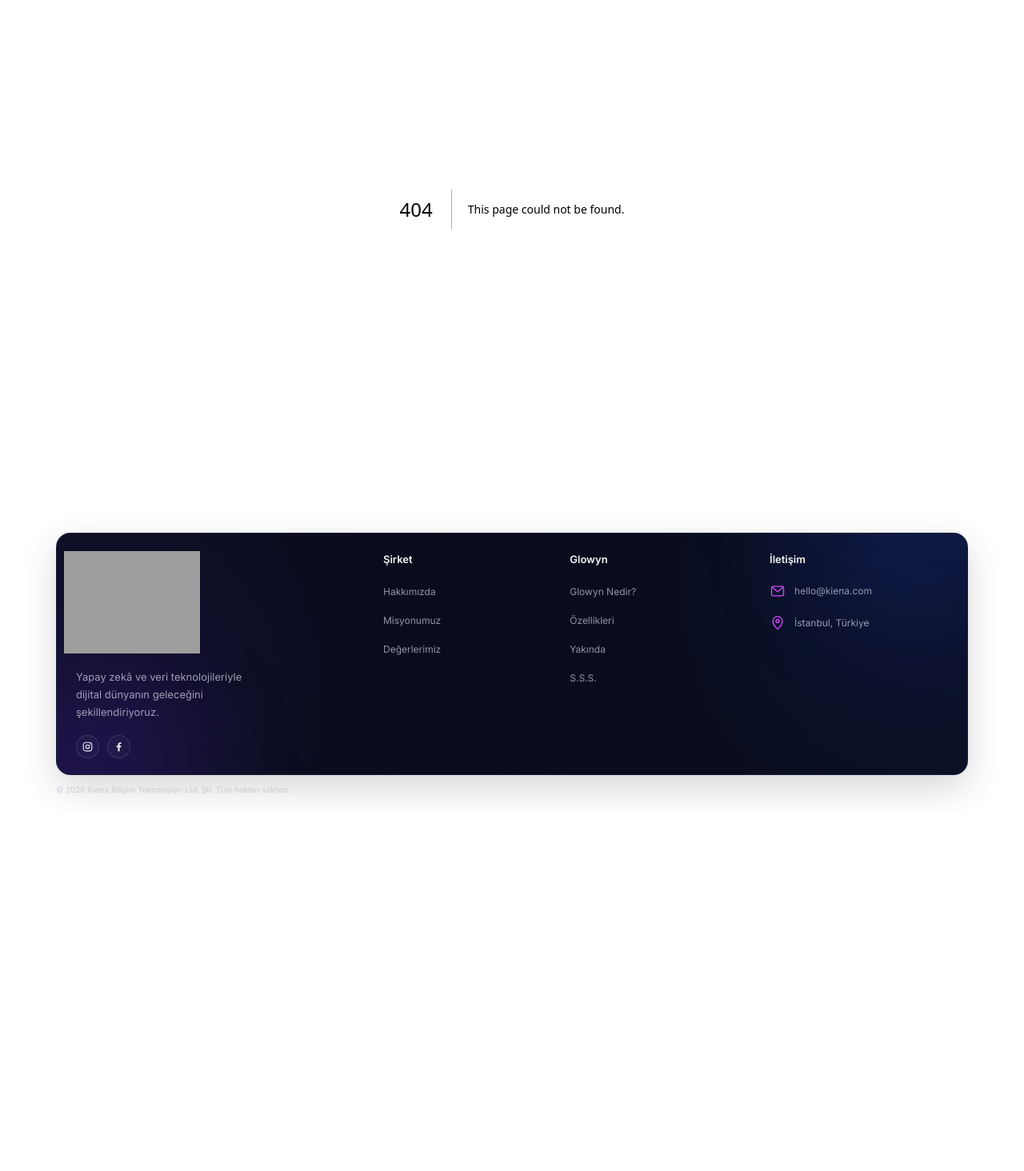
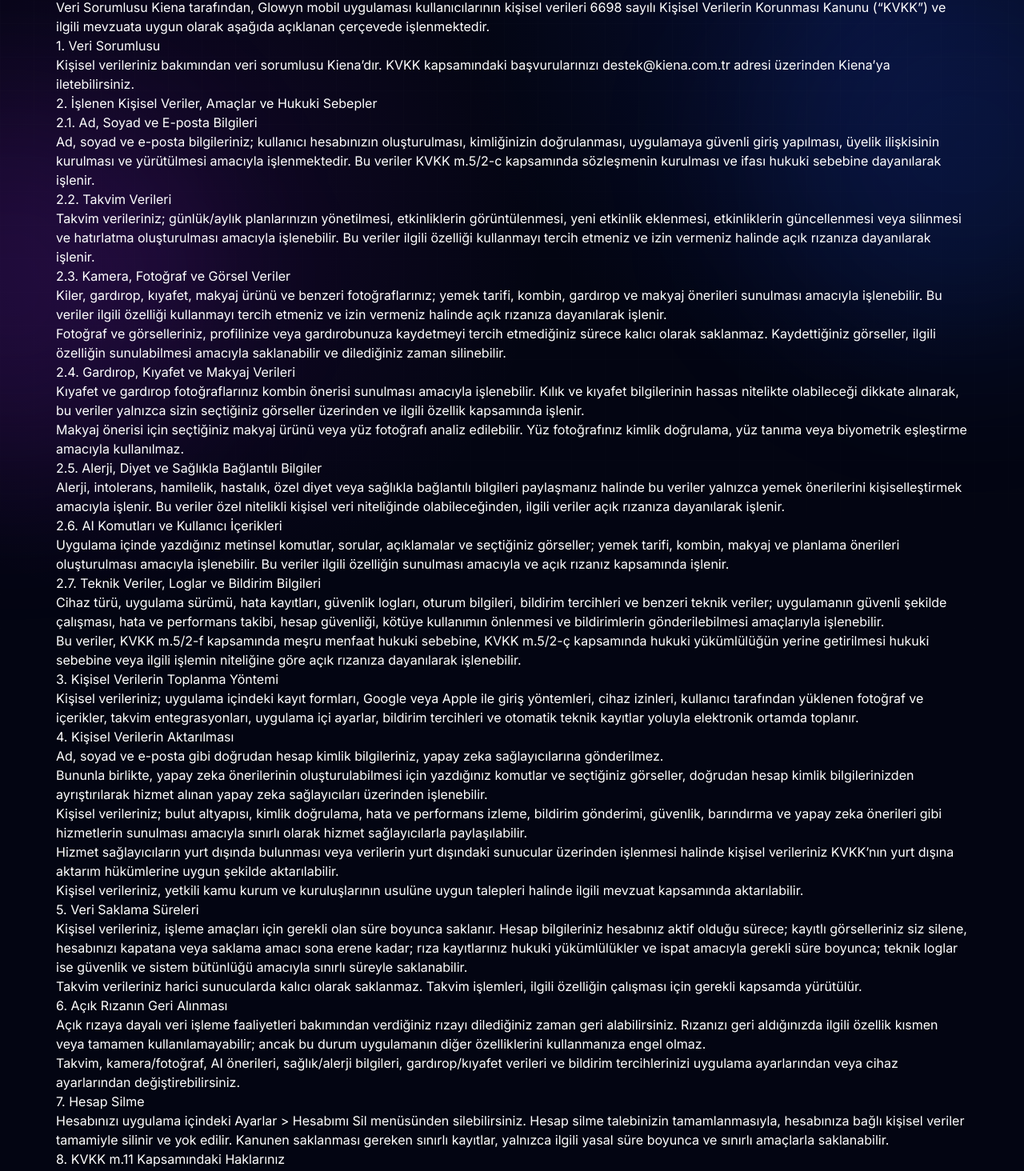
Before and after one commit to kenan-pamuk/kiena-web, a Next.js app: page /legal/kvkk-aydinlatma-metni in a window 1280 px wide. Before the commit this address had no page. Shown: the part 139-1603 px from the top of the page at 80% size. Before the commit the page ends 1152 px from the top, so only its background shows below. Built offline with nearby package versions, Linux system fonts and the light colour scheme; grey boxes are pictures that could not be loaded.

Commit message:
Create page.tsx

```diff
--- /dev/null
+++ b/app/legal/kvkk-aydinlatma-metni/page.tsx
@@ -0,0 +1,117 @@
+import type { Metadata } from "next";
+
+import Header from "../../../components/header";
+import LegalPage from "../../../components/legal/LegalPage";
+
+export const metadata: Metadata = {
+  title: "KVKK Aydınlatma Metni",
+  description:
+    "Kiena 6698 Sayılı KVKK Kapsamında Aydınlatma Metni.",
+};
+
+const sections = [
+  {
+    title: "1. Veri Sorumlusu",
+    paragraphs: [
+      "Kişisel verileriniz bakımından veri sorumlusu Kiena’dır. KVKK kapsamındaki başvurularınızı destek@kiena.com.tr adresi üzerinden Kiena’ya iletebilirsiniz.",
+    ],
+  },
+  {
+    title: "2. İşlenen Kişisel Veriler, Amaçlar ve Hukuki Sebepler",
+    paragraphs: [
+      "2.1. Ad, Soyad ve E-posta Bilgileri",
+      "Ad, soyad ve e-posta bilgileriniz; kullanıcı hesabınızın oluşturulması, kimliğinizin doğrulanması, uygulamaya güvenli giriş yapılması, üyelik ilişkisinin kurulması ve yürütülmesi amacıyla işlenmektedir. Bu veriler KVKK m.5/2-c kapsamında sözleşmenin kurulması ve ifası hukuki sebebine dayanılarak işlenir.",
+
+      "2.2. Takvim Verileri",
+      "Takvim verileriniz; günlük/aylık planlarınızın yönetilmesi, etkinliklerin görüntülenmesi, yeni etkinlik eklenmesi, etkinliklerin güncellenmesi veya silinmesi ve hatırlatma oluşturulması amacıyla işlenebilir. Bu veriler ilgili özelliği kullanmayı tercih etmeniz ve izin vermeniz halinde açık rızanıza dayanılarak işlenir.",
+
+      "2.3. Kamera, Fotoğraf ve Görsel Veriler",
+      "Kiler, gardırop, kıyafet, makyaj ürünü ve benzeri fotoğraflarınız; yemek tarifi, kombin, gardırop ve makyaj önerileri sunulması amacıyla işlenebilir. Bu veriler ilgili özelliği kullanmayı tercih etmeniz ve izin vermeniz halinde açık rızanıza dayanılarak işlenir.",
+      "Fotoğraf ve görselleriniz, profilinize veya gardırobunuza kaydetmeyi tercih etmediğiniz sürece kalıcı olarak saklanmaz. Kaydettiğiniz görseller, ilgili özelliğin sunulabilmesi amacıyla saklanabilir ve dilediğiniz zaman silinebilir.",
+
+      "2.4. Gardırop, Kıyafet ve Makyaj Verileri",
+      "Kıyafet ve gardırop fotoğraflarınız kombin önerisi sunulması amacıyla işlenebilir. Kılık ve kıyafet bilgilerinin hassas nitelikte olabileceği dikkate alınarak, bu veriler yalnızca sizin seçtiğiniz görseller üzerinden ve ilgili özellik kapsamında işlenir.",
+      "Makyaj önerisi için seçtiğiniz makyaj ürünü veya yüz fotoğrafı analiz edilebilir. Yüz fotoğrafınız kimlik doğrulama, yüz tanıma veya biyometrik eşleştirme amacıyla kullanılmaz.",
+
+      "2.5. Alerji, Diyet ve Sağlıkla Bağlantılı Bilgiler",
+      "Alerji, intolerans, hamilelik, hastalık, özel diyet veya sağlıkla bağlantılı bilgileri paylaşmanız halinde bu veriler yalnızca yemek önerilerini kişiselleştirmek amacıyla işlenir. Bu veriler özel nitelikli kişisel veri niteliğinde olabileceğinden, ilgili veriler açık rızanıza dayanılarak işlenir.",
+
+      "2.6. AI Komutları ve Kullanıcı İçerikleri",
+      "Uygulama içinde yazdığınız metinsel komutlar, sorular, açıklamalar ve seçtiğiniz görseller; yemek tarifi, kombin, makyaj ve planlama önerileri oluşturulması amacıyla işlenebilir. Bu veriler ilgili özelliğin sunulması amacıyla ve açık rızanız kapsamında işlenir.",
+
+      "2.7. Teknik Veriler, Loglar ve Bildirim Bilgileri",
+      "Cihaz türü, uygulama sürümü, hata kayıtları, güvenlik logları, oturum bilgileri, bildirim tercihleri ve benzeri teknik veriler; uygulamanın güvenli şekilde çalışması, hata ve performans takibi, hesap güvenliği, kötüye kullanımın önlenmesi ve bildirimlerin gönderilebilmesi amaçlarıyla işlenebilir.",
+      "Bu veriler, KVKK m.5/2-f kapsamında meşru menfaat hukuki sebebine, KVKK m.5/2-ç kapsamında hukuki yükümlülüğün yerine getirilmesi hukuki sebebine veya ilgili işlemin niteliğine göre açık rızanıza dayanılarak işlenebilir.",
+    ],
+  },
+  {
+    title: "3. Kişisel Verilerin Toplanma Yöntemi",
+    paragraphs: [
+      "Kişisel verileriniz; uygulama içindeki kayıt formları, Google veya Apple ile giriş yöntemleri, cihaz izinleri, kullanıcı tarafından yüklenen fotoğraf ve içerikler, takvim entegrasyonları, uygulama içi ayarlar, bildirim tercihleri ve otomatik teknik kayıtlar yoluyla elektronik ortamda toplanır.",
+    ],
+  },
+  {
+    title: "4. Kişisel Verilerin Aktarılması",
+    paragraphs: [
+      "Ad, soyad ve e-posta gibi doğrudan hesap kimlik bilgileriniz, yapay zeka sağlayıcılarına gönderilmez.",
+      "Bununla birlikte, yapay zeka önerilerinin oluşturulabilmesi için yazdığınız komutlar ve seçtiğiniz görseller, doğrudan hesap kimlik bilgilerinizden ayrıştırılarak hizmet alınan yapay zeka sağlayıcıları üzerinden işlenebilir.",
+      "Kişisel verileriniz; bulut altyapısı, kimlik doğrulama, hata ve performans izleme, bildirim gönderimi, güvenlik, barındırma ve yapay zeka önerileri gibi hizmetlerin sunulması amacıyla sınırlı olarak hizmet sağlayıcılarla paylaşılabilir.",
+      "Hizmet sağlayıcıların yurt dışında bulunması veya verilerin yurt dışındaki sunucular üzerinden işlenmesi halinde kişisel verileriniz KVKK’nın yurt dışına aktarım hükümlerine uygun şekilde aktarılabilir.",
+      "Kişisel verileriniz, yetkili kamu kurum ve kuruluşlarının usulüne uygun talepleri halinde ilgili mevzuat kapsamında aktarılabilir.",
+    ],
+  },
+  {
+    title: "5. Veri Saklama Süreleri",
+    paragraphs: [
+      "Kişisel verileriniz, işleme amaçları için gerekli olan süre boyunca saklanır. Hesap bilgileriniz hesabınız aktif olduğu sürece; kayıtlı görselleriniz siz silene, hesabınızı kapatana veya saklama amacı sona erene kadar; rıza kayıtlarınız hukuki yükümlülükler ve ispat amacıyla gerekli süre boyunca; teknik loglar ise güvenlik ve sistem bütünlüğü amacıyla sınırlı süreyle saklanabilir.",
+      "Takvim verileriniz harici sunucularda kalıcı olarak saklanmaz. Takvim işlemleri, ilgili özelliğin çalışması için gerekli kapsamda yürütülür.",
+    ],
+  },
+  {
+    title: "6. Açık Rızanın Geri Alınması",
+    paragraphs: [
+      "Açık rızaya dayalı veri işleme faaliyetleri bakımından verdiğiniz rızayı dilediğiniz zaman geri alabilirsiniz. Rızanızı geri aldığınızda ilgili özellik kısmen veya tamamen kullanılamayabilir; ancak bu durum uygulamanın diğer özelliklerini kullanmanıza engel olmaz.",
+      "Takvim, kamera/fotoğraf, AI önerileri, sağlık/alerji bilgileri, gardırop/kıyafet verileri ve bildirim tercihlerinizi uygulama ayarlarından veya cihaz ayarlarından değiştirebilirsiniz.",
+    ],
+  },
+  {
+    title: "7. Hesap Silme",
+    paragraphs: [
+      "Hesabınızı uygulama içindeki Ayarlar > Hesabımı Sil menüsünden silebilirsiniz. Hesap silme talebinizin tamamlanmasıyla, hesabınıza bağlı kişisel veriler tamamiyle silinir ve yok edilir. Kanunen saklanması gereken sınırlı kayıtlar, yalnızca ilgili yasal süre boyunca ve sınırlı amaçlarla saklanabilir.",
+    ],
+  },
+  {
+    title: "8. KVKK m.11 Kapsamındaki Haklarınız",
+    paragraphs: [
+      "KVKK m.11 uyarınca kişisel verilerinizin işlenip işlenmediğini öğrenme, işlenmişse buna ilişkin bilgi talep etme, işlenme amacını ve amacına uygun kullanılıp kullanılmadığını öğrenme, yurt içinde veya yurt dışında aktarıldığı üçüncü kişileri bilme, eksik veya yanlış işlenmişse düzeltilmesini isteme, şartları oluşmuşsa silinmesini veya yok edilmesini isteme, yapılan işlemlerin aktarıldığı üçüncü kişilere bildirilmesini isteme, otomatik sistemler yoluyla aleyhinize bir sonucun ortaya çıkmasına itiraz etme ve zarara uğramanız halinde zararın giderilmesini talep etme haklarına sahipsiniz.",
+      "Bu haklarınıza ilişkin taleplerinizi destek@kiena.com.tr adresi üzerinden Kiena’ya iletebilirsiniz.",
+    ],
+  },
+];
+
+export default function KvkkPage() {
+  return (
+    <div className="glowyn-page">
+      <div className="glowyn-background" aria-hidden="true">
+        <div className="glowyn-background-orb glowyn-background-orb-left" />
+        <div className="glowyn-background-orb glowyn-background-orb-right" />
+        <div className="glowyn-background-grid" />
+      </div>
+
+      <div className="glowyn-page-container">
+        <Header />
+
+        <main className="glowyn-main">
+          <LegalPage
+            eyebrow="KVKK"
+            title="Kiena 6698 Sayılı KVKK Kapsamında Aydınlatma Metni"
+            intro={[
+              "Veri Sorumlusu Kiena tarafından, Glowyn mobil uygulaması kullanıcılarının kişisel verileri 6698 sayılı Kişisel Verilerin Korunması Kanunu (“KVKK”) ve ilgili mevzuata uygun olarak aşağıda açıklanan çerçevede işlenmektedir.",
+            ]}
+            sections={sections}
+          />
+        </main>
+      </div>
+    </div>
+  );
+}
```
